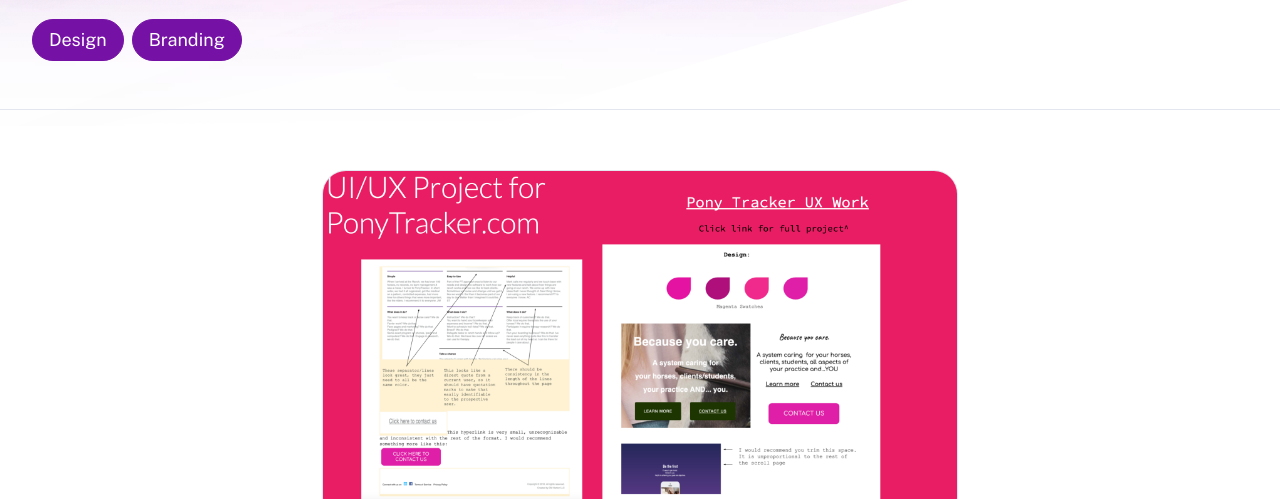
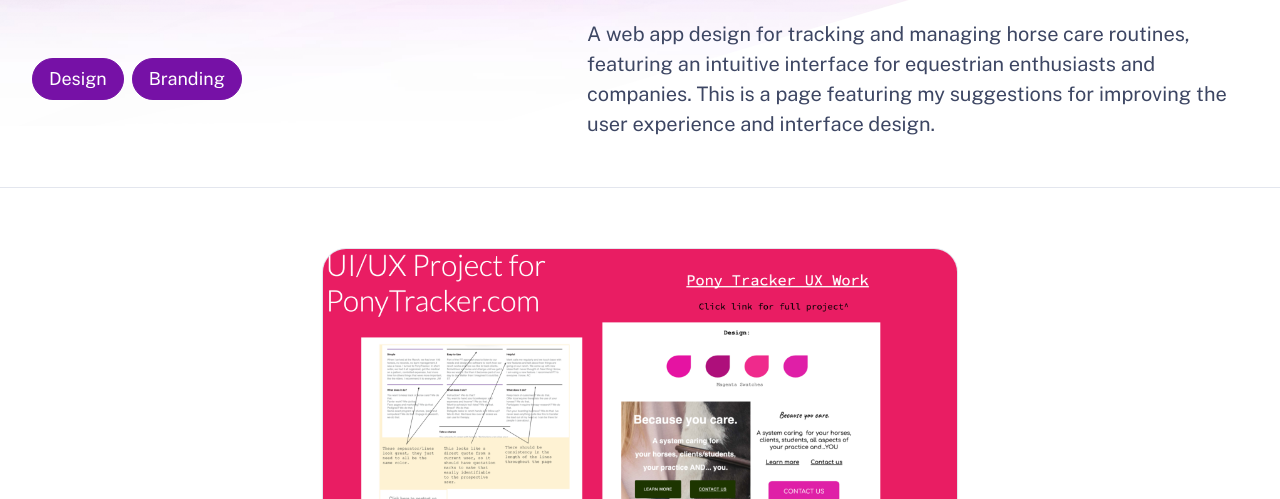
Before and after one commit to MikaelWeiss/rachel-portfolio, an Astro site: page /work/ponytracker in a window 1280 px wide. Shown: the part 301-800 px from the top of the page. Built offline with nearby package versions, Linux system fonts and the light colour scheme; Astro itself is replaced by a stand-in of ours.

Commit message:
Updated pony tracker description

```diff
--- a/src/content/work/ponytracker.md
+++ b/src/content/work/ponytracker.md
@@ -4,6 +4,7 @@ publishDate: 2025-01-16 00:00:00
 img: /assets/ponytracker.png
 img_alt: image of pony tracker app
 description: |
+  A web app design for tracking and managing horse care routines, featuring an intuitive interface for equestrian enthusiasts and companies. This is a page featuring my suggestions for improving the user experience and interface design.
 tags:
   - Design
   - Branding
```
